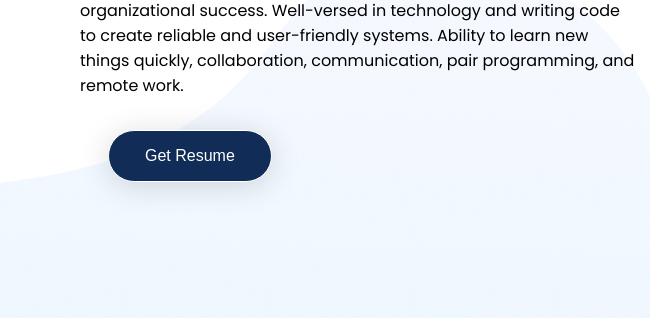
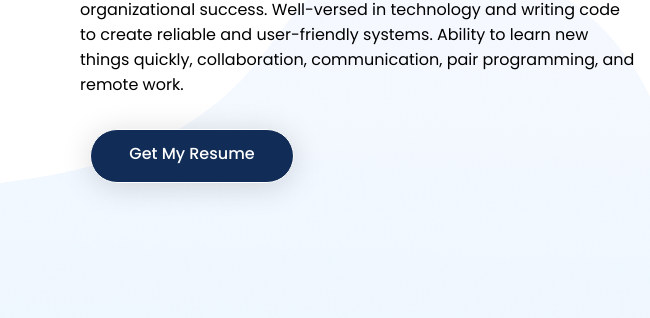
Before and after one commit to Tadessejemal1/portfolio-new, a React app: page /#/about in a window 1280 px wide. Shown: the part 376-694 px from the top of the page, 0-650 px from the left. Built offline with nearby package versions, Linux system fonts and the light colour scheme; some packages are replaced by stand-ins of ours.

Commit message:
update resume

```diff
--- a/src/components/About/About.css
+++ b/src/components/About/About.css
@@ -54,15 +54,16 @@
 }
 
 .about-main-left .highlighted-btn {
-  margin: 0 0 0 28px;
+  margin: 0 0 0 10px;
   font-size: 16px;
   font-weight: 500;
+  text-align: center;
   transition: all 0.3s ease-in-out;
-  text-align: center;
   background-color: #112d57;
   color: #fff;
   border: 1px solid #fff;
   cursor: pointer;
+  width: 130px;
 }
 
 .about-main-left > a {
@@ -70,7 +71,7 @@
 }
 
 .about-main-left .highlighted-btn:hover {
-  margin: 0 0 0 28px;
+  margin: 0 0 0 10px;
   background-color: cornsilk;
   color: #111;
   border: 1px solid cornsilk;
--- a/src/components/About/About.jsx
+++ b/src/components/About/About.jsx
@@ -4,7 +4,6 @@ import Header from "./../Header/Header.jsx"
 import Footer from "./../Footer/Footer.jsx"
 import aboutVector from "./../../assets/about_vector.png";
 import aboutAnime from "./../../assets/about_anime.gif";
-import Resume from '../../assets/Resume.pdf';
 
 function About() {
   return (
@@ -19,10 +18,13 @@ function About() {
             <p className='about-sub-heading-details'>
             Experienced full stack developer with a passion for developing innovative programs that expedite the efficiency and effectiveness of organizational success. Well-versed in technology and writing code to create reliable and user-friendly systems. Ability to learn new things quickly, collaboration, communication, pair programming, and remote work.
             </p>
-            <a href={Resume} download>
-                {' '}
-                <button className="btn highlighted-btn"><p>Get Resume</p></button>
-            </a>
+            <a
+              rel="noopener noreferrer"
+              href="https://docs.google.com/document/d/1K58XXOFPM1CpbkpztFzX6brdLp76gLAyyDr_npjsZMw/edit"
+              target="_blank"
+              className="btn highlighted-btn"
+              ><p>Get My Resume</p></a
+            >
         </div>
         <div className='about-main-right'>
             <img
```
